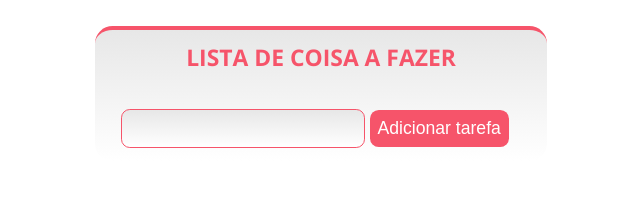
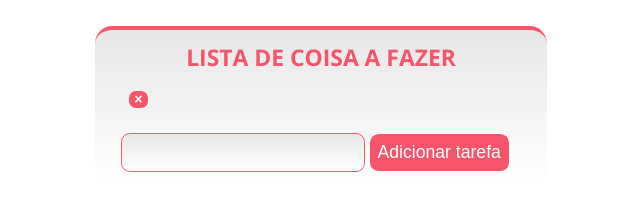
Before and after one commit to fabianelima/To-Do, a plain HTML site: page index.html in a window 1280 px wide. Shown: the whole page, without its empty margins (319-959 px from the left). Drawn offline with nearby package versions, Linux system fonts and the light colour scheme.

Commit message:
:bug: identificado
Descobri porque o botão de remover a task não funciona, e é muito óbvio:
ele é gerado pelo código, não funciona com jQuery, pelo menos. Talvez se
usar addEventListener(), sei lá. Ainda na tentativa.

```diff
--- a/index.html
+++ b/index.html
@@ -8,7 +8,7 @@
 </head>
 <body>
 	<div id="container">
-		<h1>Lista de coisa a fazer</h1>
+		<h1>Lista de coisa a fazer</h1><button class="remove">&times;</button>
 		<div class="todos">
 		</div>
 		<input type="text" class="task">
```
Also changed, not shown: 1 other file.
